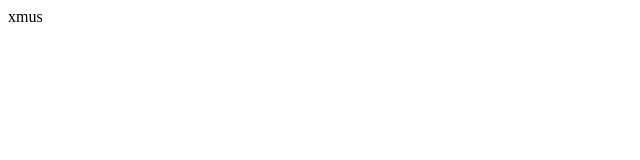
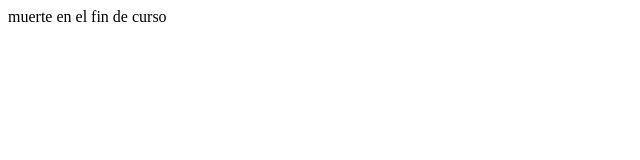
Before and after one commit to josefernandez137/josefernandez137.github.io, a plain HTML site: page index.html in a window 1280 px wide. Shown: the whole page, without its empty margins (0-640 px from the left). Drawn offline with Linux system fonts and the light colour scheme.

Commit message:
juhfodia

```diff
--- a/index.html
+++ b/index.html
@@ -7,6 +7,6 @@
     <title>Document</title>
 </head>
 <body>
-    xmus
+    muerte en el fin de curso
 </body>
 </html>
```
